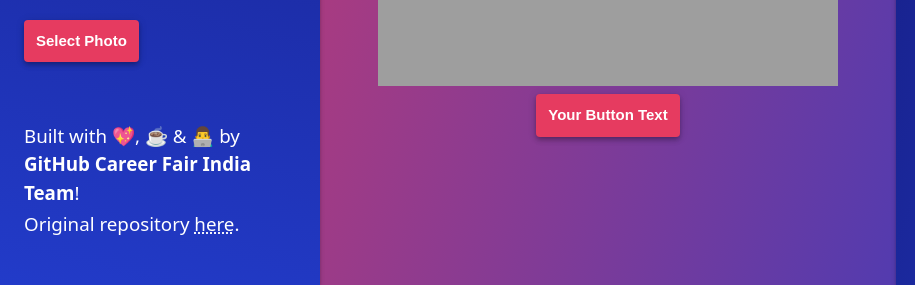
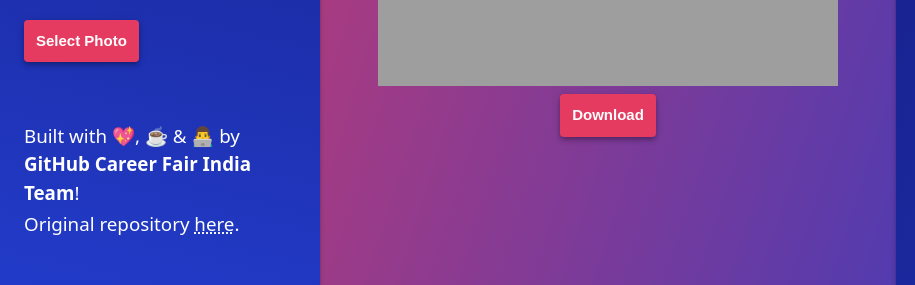
Before and after one commit to aaishikasb/gcf-blr, a plain HTML site: page index.html in a window 1280 px wide. Shown: the part 523-808 px from the top of the page, 0-915 px from the left. Drawn offline with nearby package versions, Linux system fonts and the light colour scheme; a web font is replaced by a local one.

Commit message:
feat: Fix Download Button Text

```diff
--- a/index.html
+++ b/index.html
@@ -60,7 +60,7 @@
     </div>
     <div class="preview-panel">
       <canvas></canvas>
-      <button class="button download-button" onclick="download()">Your Button Text</button>
+      <button class="button download-button" onclick="download()">Download</button>
     </div>
     <div class="register-panel">
       <p class="font-sans text-[2rem] font-medium my-4 text-white">Haven't registered yet? 🤔</p>
```
